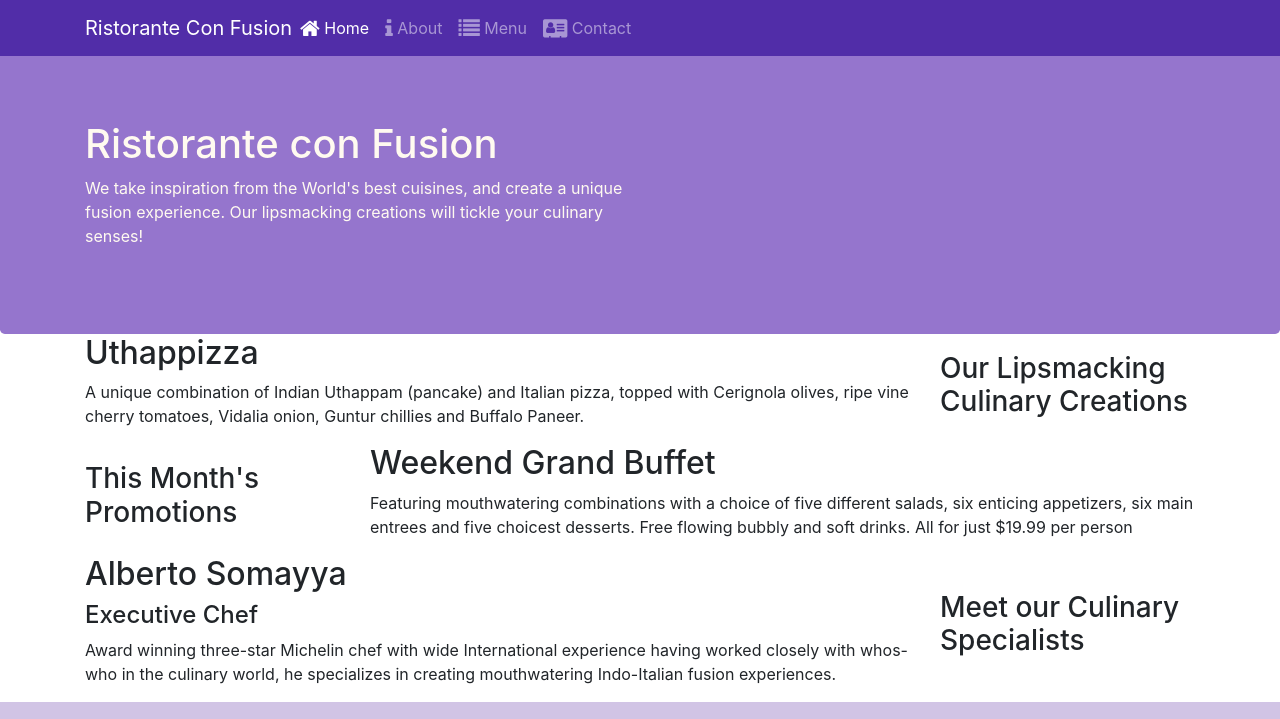
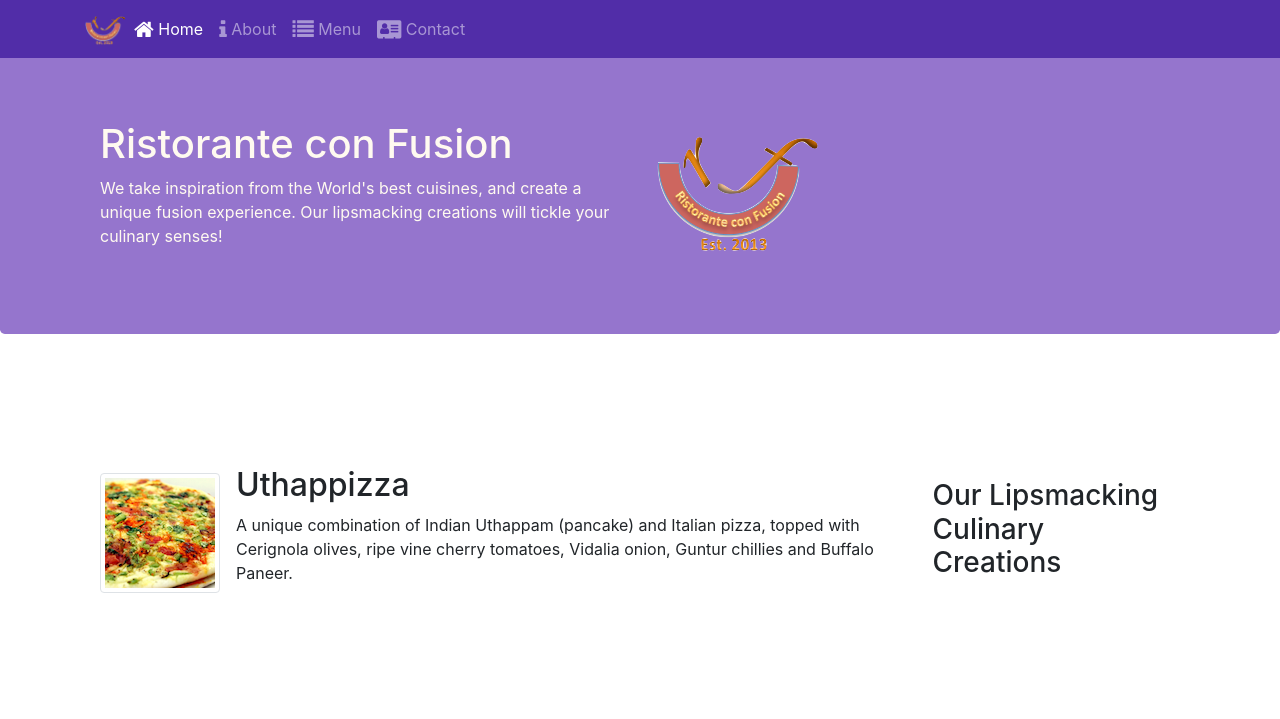
Before and after one commit to haran2001/project1, a website: page Bootstrap4/conFusion/index.html in a window 1280 px wide. Shown: the top 719 px of the page. Drawn offline with nearby package versions, Linux system fonts and the light colour scheme.

Commit message:
images/es/media

```diff
--- a/Bootstrap4/conFusion/css/styles.css
+++ b/Bootstrap4/conFusion/css/styles.css
@@ -1,12 +1,11 @@
-row-header {
+.row-header {
 	margin: 0px auto;
 	padding: 0px;
 }
 
-row-content {
+.row-content {
 	margin:0px;
-	/*padding:50px 0px 50px 0px;*/
-	padding:50px 50px 50px 50px;
+	padding:50px 0px 50px 0px;
 	border-bottom:1px ridge;
 	min-height:400px;
 }
--- a/Bootstrap4/conFusion/index.html
+++ b/Bootstrap4/conFusion/index.html
@@ -20,7 +20,7 @@
             <button class = "navbar-toggler" type = "button" data-toggle = "collapse" data-target = "#Navbar">
                 <span class = "navbar-toggler-icon"></span>
             </button>
-            <a class = "navbar-brand mr-auto" href="#">Ristorante Con Fusion</a>
+            <a class = "navbar-brand mr-auto" href="#"> <img src = "img/logo.png" height = "30" width = "41"></a>
                 <div class = "collapse navbar-collapse" id = "Navbar">
                         <ul class = "navbar-nav mr-auto">
                             <li class = "nav-item active"><a class = "nav-link" href = "#"><span class = "fa fa-home fa-lg"></span> Home</a></li>
@@ -38,7 +38,8 @@
                     <h1>Ristorante con Fusion</h1>
                     <p>We take inspiration from the World's best cuisines, and create a unique fusion experience. Our lipsmacking creations will tickle your culinary senses!</p>
                 </div>
-                <div class = "col-12 col-sm-6">
+                <div class = "col-12 col-sm align-self-center">
+                    <img src = "img/logo.png" class = "img-fluid">
                 </div>
             </div>
         </div>
@@ -50,8 +51,13 @@
                 <h3>Our Lipsmacking Culinary Creations</h3>
             </div>
             <div class = "col col-sm order-sm-first col-md">
-                <h2>Uthappizza</h2>
-                <p class = "d-none d-sm-block">A unique combination of Indian Uthappam (pancake) and Italian pizza, topped with Cerignola olives, ripe vine cherry tomatoes, Vidalia onion, Guntur chillies and Buffalo Paneer.</p>
+                <div class = "media">
+                    <img class = "d-flex mr-3 img-thumbnail align-self-center" src = "img/uthappizza.png" alt = "uthappizza">
+                    <div class = "media-body">
+                        <h2 class = "mt-0">Uthappizza</h2>
+                        <p class = "d-none d-sm-block">A unique combination of Indian Uthappam (pancake) and Italian pizza, topped with Cerignola olives, ripe vine cherry tomatoes, Vidalia onion, Guntur chillies and Buffalo Paneer.</p>
+                    </div>
+                </div>
             </div>
         </div>
 
@@ -71,9 +77,14 @@
                 <h3>Meet our Culinary Specialists</h3>
             </div>
             <div class = "col col-sm order-sm-first col-md">
-                <h2>Alberto Somayya</h2>
-                <h4>Executive Chef</h4>
-                <p class = "d-none d-sm-block">Award winning three-star Michelin chef with wide International experience having worked closely with whos-who in the culinary world, he specializes in creating mouthwatering Indo-Italian fusion experiences. </p>
+                <div class = "media">
+                    <img class = "d-flex mr-3 img-thumbnail align-self-center" src = "img/alberto.png" alt = "alberto">
+                        <div class = "media-body">
+                               <h2 class = "mt-0">Alberto Somayya</h2>
+                               <h4>Executive Chef</h4>
+                               <p class = "d-none d-sm-block">Award winning three-star Michelin chef with wide International experience having worked closely with whos-who in the culinary world, he specializes in creating mouthwatering Indo-Italian fusion experiences. </p>
+                        </div>
+                </div>
             </div>
         </div>
     </div>
```
Also changed, not shown: Bootstrap4/conFusion/aboutus.html (+2 -1 lines), Bootstrap4/conFusion/contactus.html (+2 -1 lines), Bootstrap4/conFusion/img/alberto.png (added), Bootstrap4/conFusion/img/buffet.png (added), Bootstrap4/conFusion/img/logo.png (added), Bootstrap4/conFusion/img/uthappizza.png (added), 1 other file.
